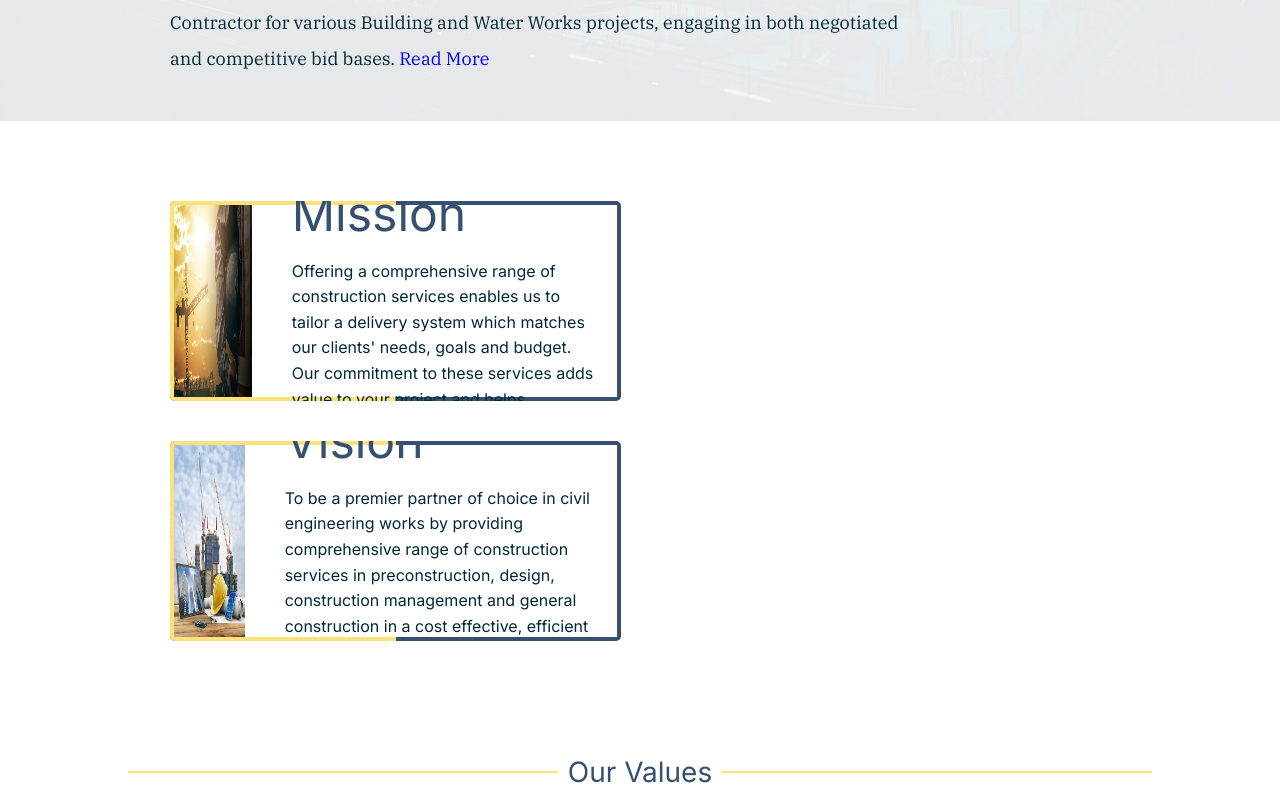
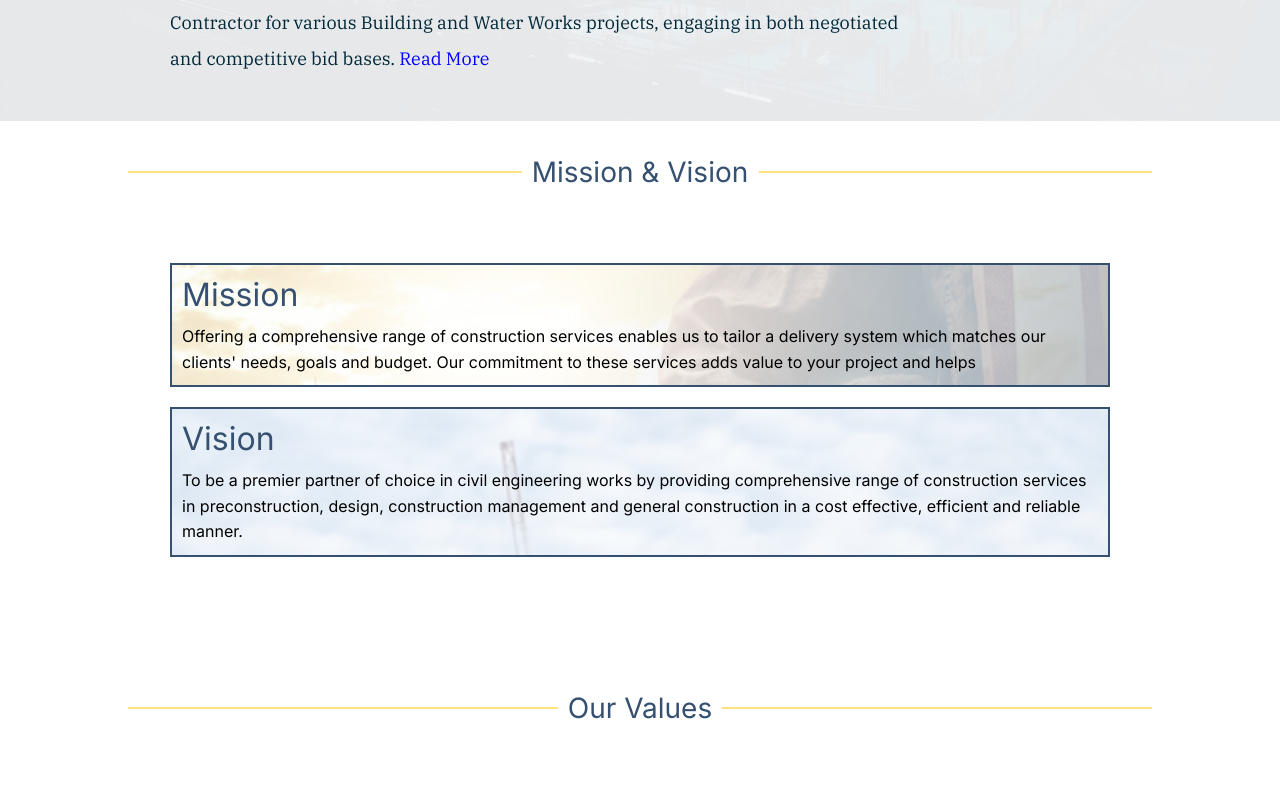
Before and after one commit to Ibranista/globe-general-construction, a React (Vite) app: page / in a window 1280 px wide. Shown: the part 1280-2067 px from the top of the page. Built offline with nearby package versions, Linux system fonts and the light colour scheme; grey boxes are pictures that could not be loaded.

Commit message:
style: complete styling for mission & vision card.

```diff
--- a/src/App.tsx
+++ b/src/App.tsx
@@ -13,6 +13,7 @@
 import { missionVision } from './components/utils/content'
 // import './Style.App.css'
 import { Navbar as Navs } from './components/Burger/BurgerLeft'
+import { MissionVisionCard } from './components/Shared/Common/Card'
 function App() {
   return (
     <ThemeProvider theme={theme}>
@@ -29,18 +30,7 @@
         <HeroSection />
         <LandingContent />
         <>
-          <Flex style={{ padding: '5rem 170px' }} flexWrap='wrap'>
-            {missionVision?.map((item, index) => {
-              return (
-                <Card
-                  key={index}
-                  image={item?.image}
-                  title={item?.title}
-                  content={item?.content}
-                />
-              )
-            })}
-          </Flex>
+          <MissionVisionCard />
           <Divider title='Our Values' />
           <CarouselCard />
           <Divider title='Capabilities' />
--- a/src/components/Shared/Common/Card.tsx
+++ b/src/components/Shared/Common/Card.tsx
@@ -1,56 +1,85 @@
-import { Flex } from "."
+import { Divider, Flex } from '.'
+import {
+  CardContainer,
+  CardContentStyle,
+  CardHeader,
+  CardHeaderStyle,
+  ContentText,
+  ContentWrapper,
+  MissionVisionWrapperStyle,
+  MobileCardContainer,
+  Overlay,
+} from '../../Styles/MissionVisionStyle'
+import { missionVision } from '../../utils/content'
 
+// Your main component
 function Card({
-    image, title, content
+  title,
+  content,
+  image,
 }: {
-    image?: string, title?: string, content?: string
+  title: string
+  content: string
+  image: string
 }) {
-    const IMAGE_PATH = import.meta.env.VITE_ASSETS_PATH;
+  const IMAGE_PATH = import.meta.env.VITE_ASSETS_PATH
+
   return (
-        <div
-            style={{
-                minWidth: '48%',
-                height: '200px',
-                background: '#355070',
-                position: 'relative',
-                borderRadius: '5px',
-                overflow: 'hidden',
-            }}
+    <>
+      <CardContainer>
+        <Overlay />
+        <ContentWrapper>
+          <Flex style={{ width: '100%', height: '100%', paddingRight: '20px' }}>
+            <section
+              className='image'
+              style={{ width: '100%', height: '100%' }}
             >
-            <div style={{
-                background: '#fce27d', position: 'absolute', inset: 0, width: '50%',
-            }}></div>
-            <div
-                style={{
-                    background: '#ffffff',
-                    position: 'absolute',
-                    boxSizing: 'border-box',
-                    inset: 4
-                    // borderRadius: '8px',
-                    // padding: '15px',
-                }}
-            >
-                <Flex style={{ width: '100%', height: '100%', paddingRight: '20px' }}>
-                    <section className="image" style={{ width: '100%', height: '100%' }}>
-                        <img src={`${IMAGE_PATH}/${image}`} width='100%'
+              <img
+                src={`${IMAGE_PATH}/${image}`}
+                alt=''
+                width='100%'
                 height='100%'
               />
             </section>
             <article style={{ paddingBottom: '10px' }}>
-                        <section className="header"
-                        >
-                            <p style={{ fontWeight: '500', fontSize: '3rem', color: '#355070', margin: 0, paddingTop: 20 }}>{title}</p>
+              <section className='header'>
+                <CardHeader>{title}</CardHeader>
               </section>
-                        <section className="content">
-                            <p style={{ fontSize: '16px', lineHeight: '1.6', color: '#002838' }}>
-                                {content}
-                            </p>
+              <section className='content'>
+                <ContentText>{content}</ContentText>
               </section>
             </article>
           </Flex>
-            </div>
-        </div>
+        </ContentWrapper>
+      </CardContainer>
+      <MobileCardContainer image={image}>
+        <CardHeaderStyle>{title}</CardHeaderStyle>
+        <CardContentStyle>{content}</CardContentStyle>
+      </MobileCardContainer>
+    </>
   )
 }
 
 export default Card
+
+export const MissionVisionCard = () => {
+  return (
+    <>
+      <div style={{ marginBottom: '10px' }}>
+        <Divider title='Mission & Vision' />
+      </div>
+      <MissionVisionWrapperStyle>
+        {missionVision?.map((item, index) => {
+          return (
+            <Card
+              key={index}
+              image={item?.image}
+              title={item?.title}
+              content={item?.content}
+            />
+          )
+        })}
+      </MissionVisionWrapperStyle>
+    </>
+  )
+}
--- /dev/null
+++ b/src/components/Styles/MissionVisionStyle.tsx
@@ -0,0 +1,108 @@
+import styled from 'styled-components'
+const IMAGE_PATH = import.meta.env.VITE_ASSETS_PATH
+
+export const CardContainer = styled.div`
+  min-width: 48%;
+  height: 200px;
+  background: #355070;
+  position: relative;
+  border-radius: 5px;
+  overflow: hidden;
+
+  /* tablet large*/
+  @media (max-width: 1500px) {
+    display: none;
+  }
+
+  @media (max-width: 768px) {
+    all: unset;
+    display: none;
+  }
+`
+
+export const Overlay = styled.div`
+  background: #fce27d;
+  position: absolute;
+  top: 0;
+  right: 0;
+  bottom: 0;
+  left: 0;
+  width: 50%;
+
+  @media (max-width: 768px) {
+    all: unset;
+  }
+`
+
+export const ContentWrapper = styled.div`
+  background: #ffffff;
+  position: absolute;
+  box-sizing: border-box;
+  top: 4px;
+  right: 4px;
+  bottom: 4px;
+  left: 4px;
+  // Uncomment the following lines if you want to use them
+  // border-radius:  8px;
+  // padding:  15px;
+
+  @media (max-width: 768px) {
+    all: unset;
+  }
+`
+
+export const CardHeader = styled.p`
+  font-weight: 500;
+  font-size: 3rem;
+  color: #355070;
+  margin: 0;
+  padding-top: 20px;
+
+  @media (max-width: 768px) {
+    all: unset;
+  }
+`
+
+export const ContentText = styled.p`
+  font-size: 16px;
+  line-height: 1.6;
+  color: #002838;
+
+  @media (max-width: 768px) {
+    all: unset;
+  }
+`
+export const MobileCardContainer = styled.div<{ image: string }>`
+  display: flex;
+  gap: 10px;
+  flex-direction: column;
+  width: 100%;
+  margin-bottom: 20px;
+  padding: 10px;
+  border: 2px solid #355070;
+  background: ${({ image }) => `url(${IMAGE_PATH}/${image}) no-repeat`};
+  background-size: cover;
+  background-blend-mode: overlay;
+  background-color: #eceff3d1;
+
+  /* tablet large*/
+  @media (min-width: 1499px) {
+    display: none;
+  }
+`
+export const CardHeaderStyle = styled.div`
+  font-size: 2rem;
+  color: #355070;
+`
+export const CardContentStyle = styled.div`
+  line-height: 1.6;
+`
+
+export const MissionVisionWrapperStyle = styled.div`
+  padding: 5rem 170px;
+  display: flex;
+  flex-wrap: wrap;
+  @media (max-width: 768px) {
+    padding: 20px 20px 0;
+  }
+`
```
Lines whose indentation alone changed are shown as unchanged.
